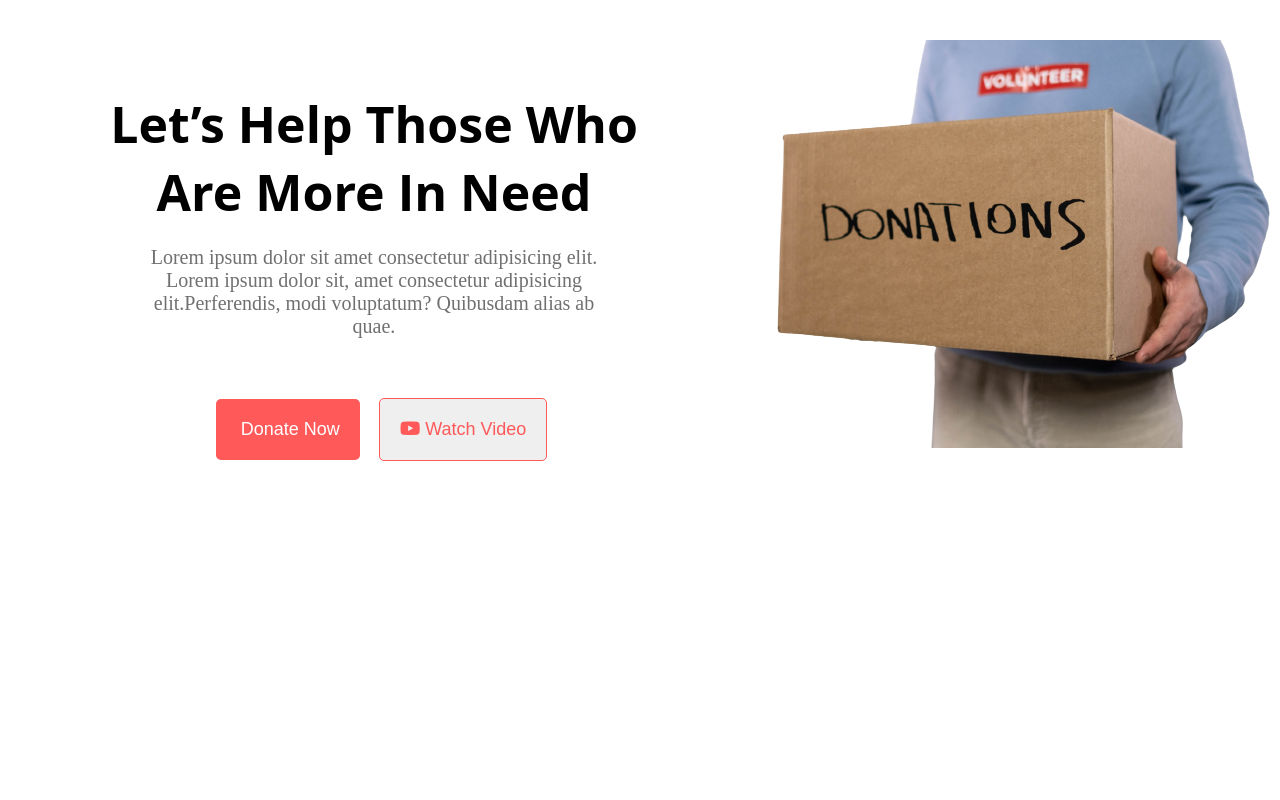
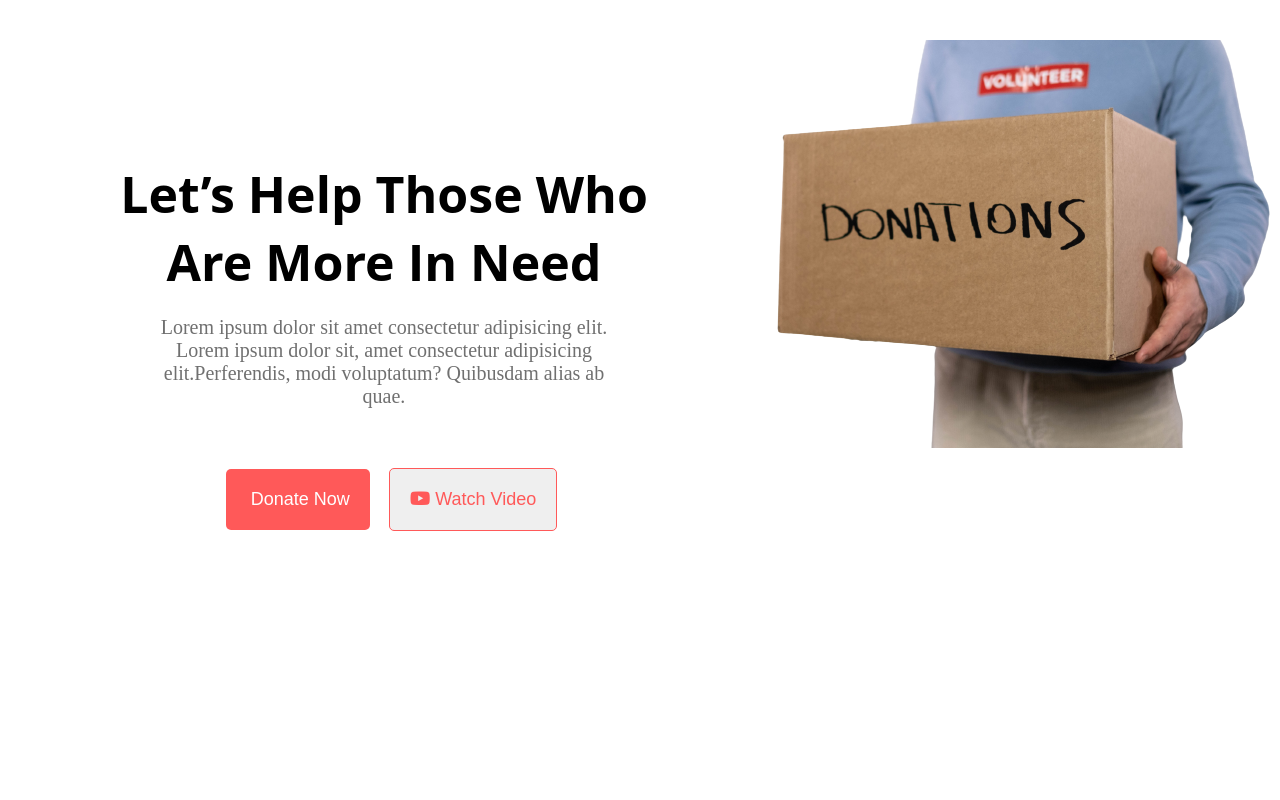
Before and after one commit to Habibaferdausi/donate-today-ll, a plain HTML site: page index.html in a window 1280 px wide. Shown: the top 800 px of the page. Drawn offline with Linux system fonts and the light colour scheme; some icons are missing.

Commit message:
udate banner section

```diff
--- a/index.html
+++ b/index.html
@@ -4,7 +4,7 @@
     <meta charset="UTF-8" />
     <meta http-equiv="X-UA-Compatible" content="IE=edge" />
     <meta name="viewport" content="width=device-width, initial-scale=1.0" />
-    <title>Donate</title>
+    <title>Donate Today II</title>
     <link rel="stylesheet" href="style.css" />
     <link href='https://fonts.googleapis.com/css?family=Lobster' rel='stylesheet'>
     <link href=' https://cdnjs.cloudflare.com/ajax/libs/font-awesome/6.2.1/css/all.min.css' rel='stylesheet'>
--- a/style.css
+++ b/style.css
@@ -11,8 +11,8 @@
 .banner {
   text-align: left;
   margin-left: 20px;
-  margin: 20px;
   padding: 30px;
+  margin-top: 90px;
 }
 .banner h1 {
   font-family: "Open Sans", sans-serif;
```
